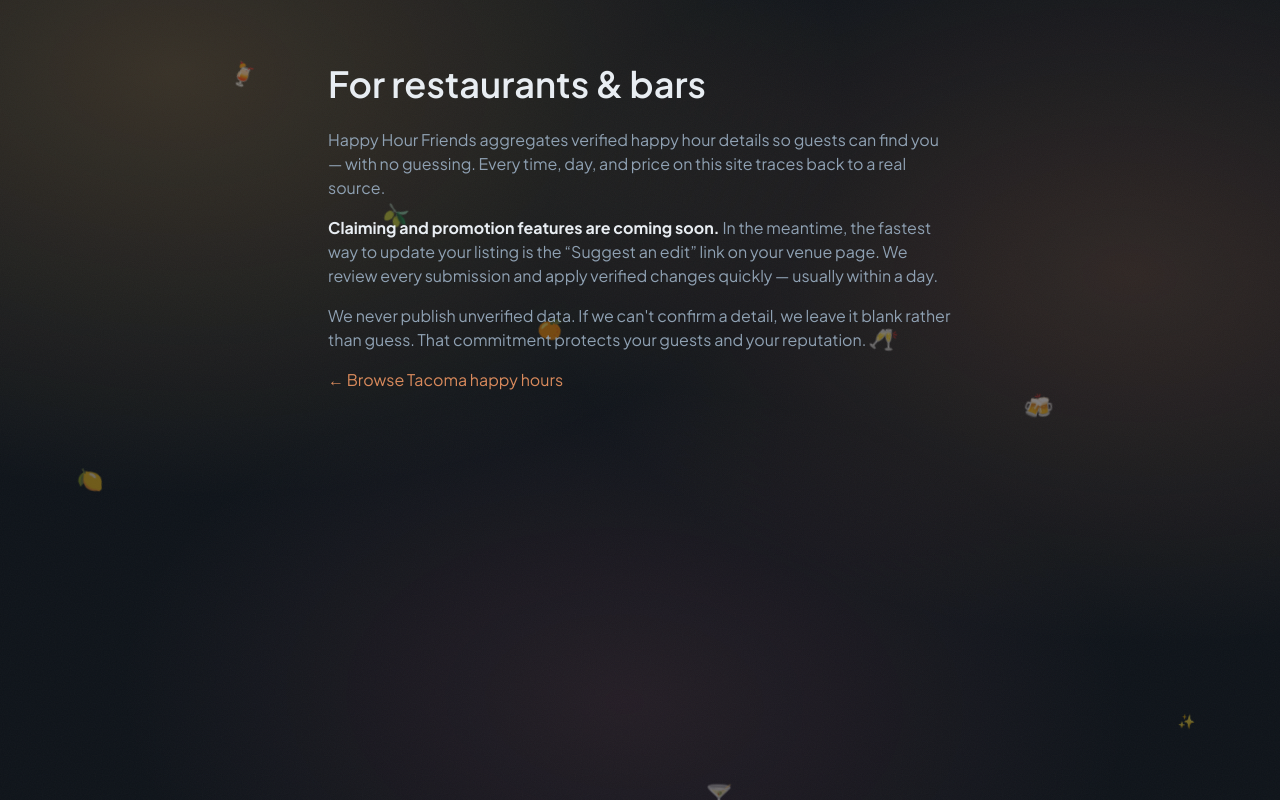
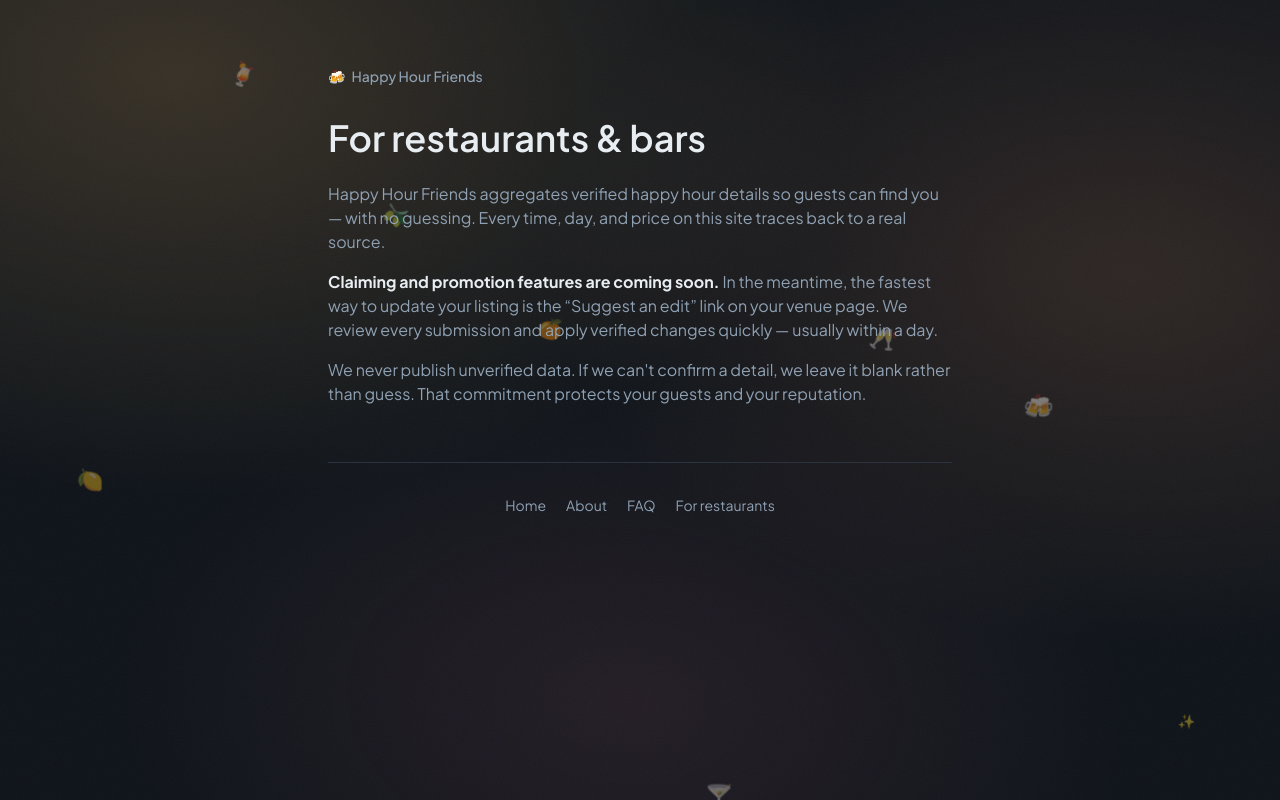
Before and after one commit to slmatthiesen/happyhourfriends, a Next.js app: page /for-restaurants in a window 1280 px wide. Built offline with nearby package versions, Linux system fonts and the light colour scheme; no server answers.

Commit message:
feat(ui): home/footer chrome on about + for-restaurants; drop hardcoded Tacoma link

```diff
--- a/app/about/page.tsx
+++ b/app/about/page.tsx
@@ -1,5 +1,7 @@
 import type { Metadata } from "next";
 import Image from "next/image";
+import { SiteWordmark } from "@/components/site-wordmark";
+import { SiteFooter } from "@/components/site-footer";
 
 export const metadata: Metadata = {
   title: "About · Happy Hour Friends",
@@ -9,6 +11,7 @@
 export default function AboutPage() {
   return (
     <main className="mx-auto w-full max-w-2xl px-6 py-16">
+      <SiteWordmark className="mb-8" />
       <h1
         className="text-4xl font-semibold text-text-primary"
         style={{ fontFamily: "var(--font-serif)" }}
@@ -77,6 +80,7 @@
           </div>
         </div>
       </section>
+      <SiteFooter className="mt-14 border-t border-border pt-8" />
     </main>
   );
 }
--- a/app/for-restaurants/page.tsx
+++ b/app/for-restaurants/page.tsx
@@ -1,5 +1,6 @@
 import type { Metadata } from "next";
-import Link from "next/link";
+import { SiteWordmark } from "@/components/site-wordmark";
+import { SiteFooter } from "@/components/site-footer";
 
 export const metadata: Metadata = {
   title: "For Restaurants · Happy Hour Friends",
@@ -10,6 +11,7 @@
 export default function ForRestaurantsPage() {
   return (
     <main className="mx-auto w-full max-w-2xl px-6 py-16">
+      <SiteWordmark className="mb-8" />
       <h1
         className="text-4xl font-semibold text-text-primary"
         style={{ fontFamily: "var(--font-serif)" }}
@@ -34,12 +36,8 @@
           we leave it blank rather than guess. That commitment protects your
           guests and your reputation.
         </p>
-        <p>
-          <Link href="/tacoma" className="text-accent-cool hover:underline">
-            ← Browse Tacoma happy hours
-          </Link>
-        </p>
       </div>
+      <SiteFooter className="mt-14 border-t border-border pt-8" />
     </main>
   );
 }
```
